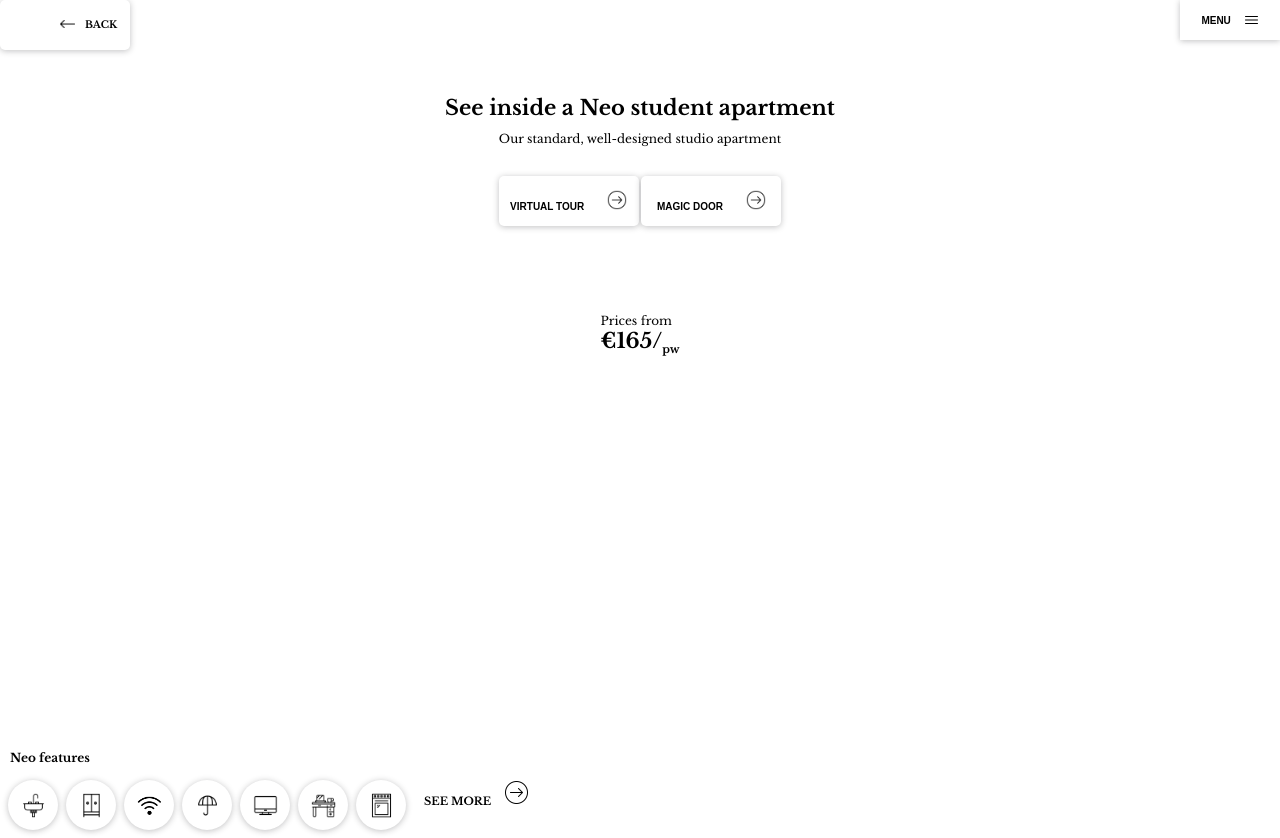
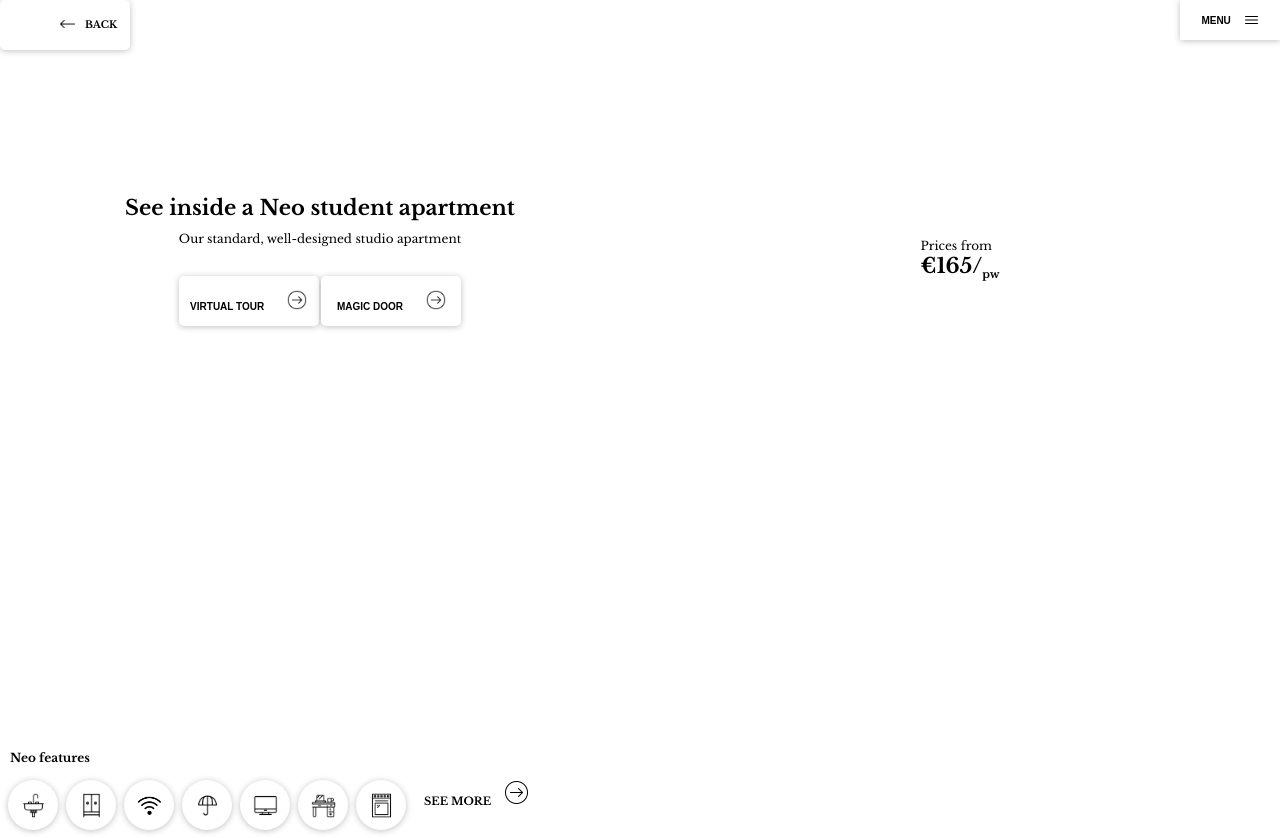
Before and after one commit to Anthematica/nerdify-test, a plain HTML site: page index.html in a window 1280 px wide. Drawn offline with nearby package versions, Linux system fonts and the light colour scheme.

Commit message:
Responsive

```diff
--- a/index.html
+++ b/index.html
@@ -10,6 +10,7 @@
     <link href="https://fonts.googleapis.com/css2?family=Libre+Baskerville:ital,wght@0,400;0,700;1,400&family=Quicksand:wght@300;500;600&family=Roboto+Mono:wght@400;500;700&family=Roboto+Slab:wght@400;700&family=Roboto:wght@400;500;700;900&display=swap" rel="stylesheet">
     <!-- connection with css -->
     <link rel="stylesheet" href="./styles/style.css">
+    <link rel="stylesheet" href="./styles/desktop.css" media="(min-width: 900px)">
     <title>test</title>
 </head>
 <body>
--- /dev/null
+++ b/styles/desktop.css
@@ -0,0 +1,6 @@
+main {
+    height: 400px;
+    grid-template-columns: 1fr 1fr;
+    grid-template-rows: none;
+    justify-content: flex-start;
+}
--- a/styles/style.css
+++ b/styles/style.css
@@ -140,8 +140,6 @@ footer {
     align-content: center;
 }
 
-
-
 footer ul {
     list-style: none;
     display: flex;
```
